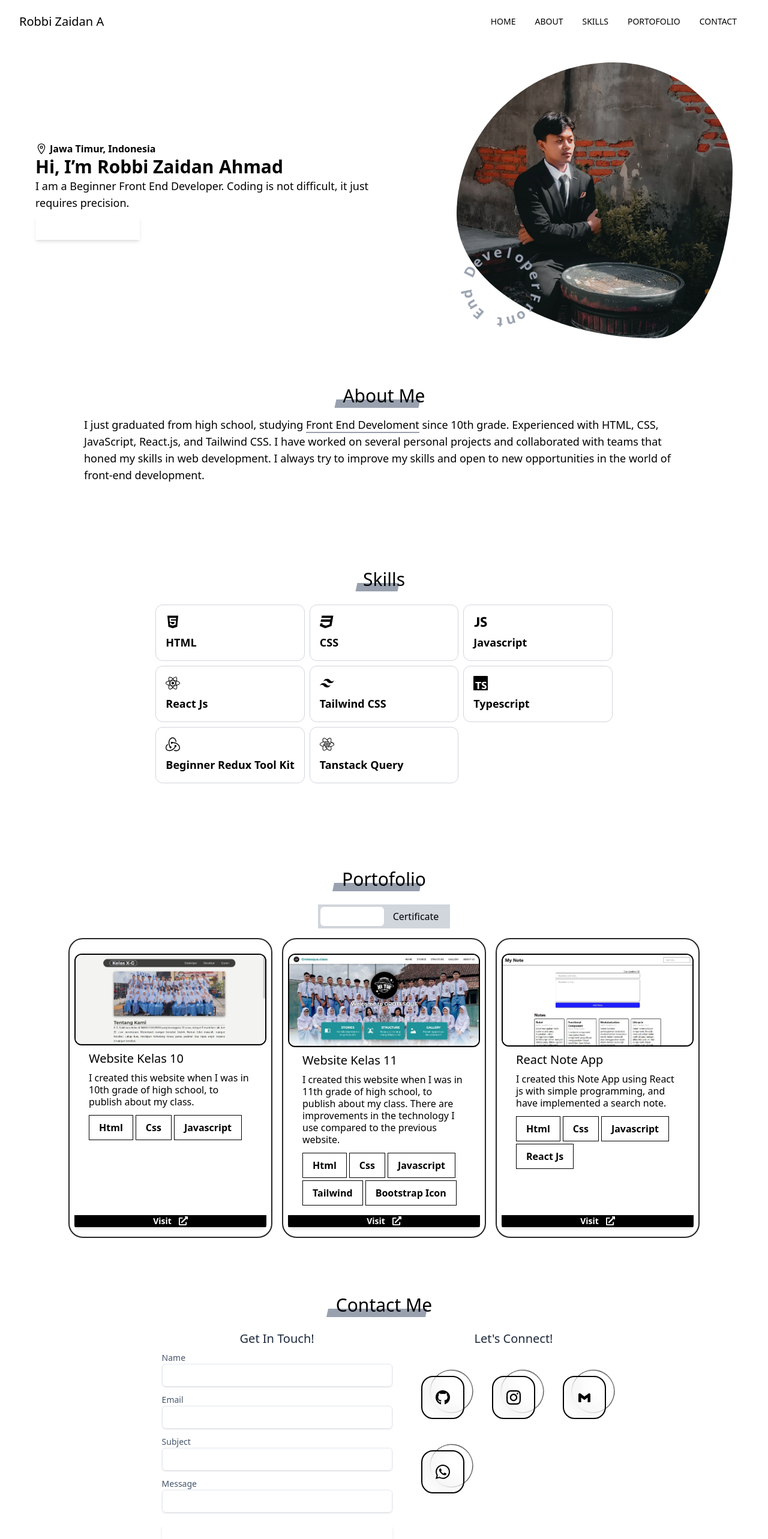
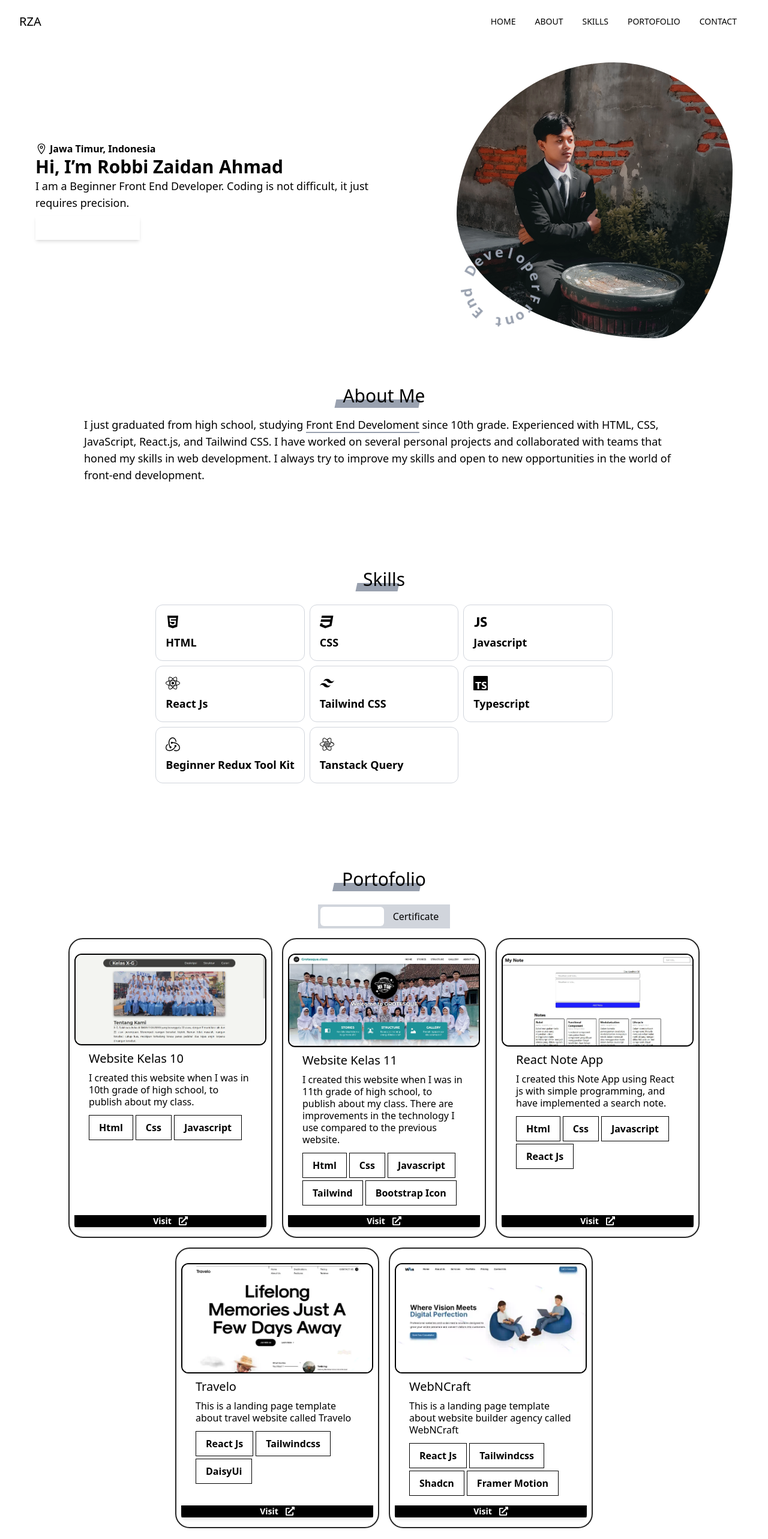
Before and after one commit to Danannme/MyPortofolio, a React (Vite) app: page / in a window 1280 px wide. Shown: the top 2566 px of the page at 60% size. Built offline with nearby package versions, Linux system fonts and the light colour scheme.

Commit message:
Update: - add 2 more project (travelo & webncraft) - change navbar background style

```diff
--- a/src/Components/Navbar.jsx
+++ b/src/Components/Navbar.jsx
@@ -10,7 +10,7 @@ export default function StickyNavbar({ openNav, setOpenNav, navIconClicked }) {
   useEffect(() => {
     window.addEventListener(
       "resize",
-            () => window.innerWidth >= 960 && setOpenNav(false)
+      () => window.innerWidth >= 960 && setOpenNav(false),
     );
   }, []);
 
@@ -22,11 +22,7 @@ export default function StickyNavbar({ openNav, setOpenNav, navIconClicked }) {
         color="black"
         className="p-1 font-normal"
       >
-                <a
-                    href="#"
-                    className="flex items-center"
-                    onClick={navIconClicked}
-                >
+        <a href="#" className="flex items-center" onClick={navIconClicked}>
           HOME
         </a>
       </Typography>
@@ -36,11 +32,7 @@ export default function StickyNavbar({ openNav, setOpenNav, navIconClicked }) {
         color="black"
         className="p-1 font-normal"
       >
-                <a
-                    href="#about"
-                    className="flex items-center"
-                    onClick={navIconClicked}
-                >
+        <a href="#about" className="flex items-center" onClick={navIconClicked}>
           ABOUT
         </a>
       </Typography>
@@ -91,16 +83,17 @@ export default function StickyNavbar({ openNav, setOpenNav, navIconClicked }) {
 
   return (
     <div className="sticky top-0 max-h-[768px] w-[100%] z-10">
-            <Navbar className="bg-transparent border-none shadow-none h-max max-w-full rounded-none px-4 py-2 lg:px-8 lg:py-4">
+      <Navbar className="border-none shadow-none h-max max-w-full rounded-none px-4 py-2 lg:px-8 lg:py-4">
         <div className="flex items-center justify-between text-black">
           <Typography
             as="a"
             href="#"
             className="mr-4 cursor-pointer py-1.5 font-medium text-xl"
           >
-                        Robbi Zaidan A
-                    </Typography>
+            RZA
+          </Typography>{" "}
           <div className="flex items-center gap-4">
+            {" "}
             <div className="mr-4 hidden lg:block">{navList}</div>
             <IconButton
               variant="text"
--- a/src/Components/Portofolio.jsx
+++ b/src/Components/Portofolio.jsx
@@ -34,13 +34,7 @@ const Portofolio = () => {
           desc={
             "I created this website when I was in 11th grade of high school, to publish about my class. There are improvements in the technology I use compared to the previous website."
           }
-                    techs={[
-                        "Html",
-                        "Css",
-                        "Javascript",
-                        "Tailwind",
-                        "Bootstrap Icon",
-                    ]}
+          techs={["Html", "Css", "Javascript", "Tailwind", "Bootstrap Icon"]}
           linkTo={"https://thegrotesque.my.id"}
           btnText={"Visit"}
         />,
@@ -52,6 +46,26 @@ const Portofolio = () => {
           }
           techs={["Html", "Css", "Javascript", "React Js"]}
           linkTo={"https://note-app-snowy-mu.vercel.app"}
+          btnText={"Visit"}
+        />,
+        <CardPorto
+          imgSrc={"/img/project image/websiteTemplate-travelo.webp"}
+          title={"Travelo"}
+          desc={
+            "This is a landing page template about travel website called Travelo"
+          }
+          techs={["React Js", "Tailwindcss", "DaisyUi"]}
+          linkTo={"https://travelo-day.vercel.app"}
+          btnText={"Visit"}
+        />,
+        <CardPorto
+          imgSrc={"/img/project image/websiteTemplate-wnc.webp"}
+          title={"WebNCraft"}
+          desc={
+            "This is a landing page template about website builder agency called WebNCraft"
+          }
+          techs={["React Js", "Tailwindcss", "Shadcn", "Framer Motion"]}
+          linkTo={"https://webncraft-portfolio.vercel.app/"}
           btnText={"Visit"}
         />,
       ],
```
Also changed, not shown: public/img/project image/websiteTemplate-travelo.webp (added), public/img/project image/websiteTemplate-wnc.webp (added). Lines whose indentation alone changed are shown as unchanged.
